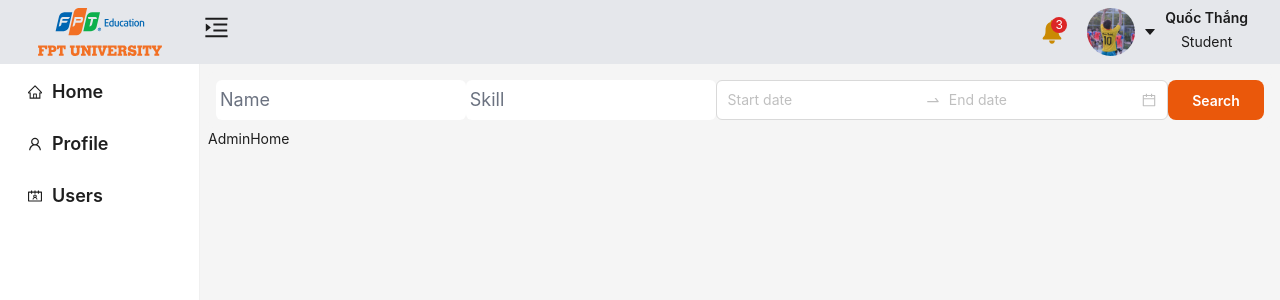
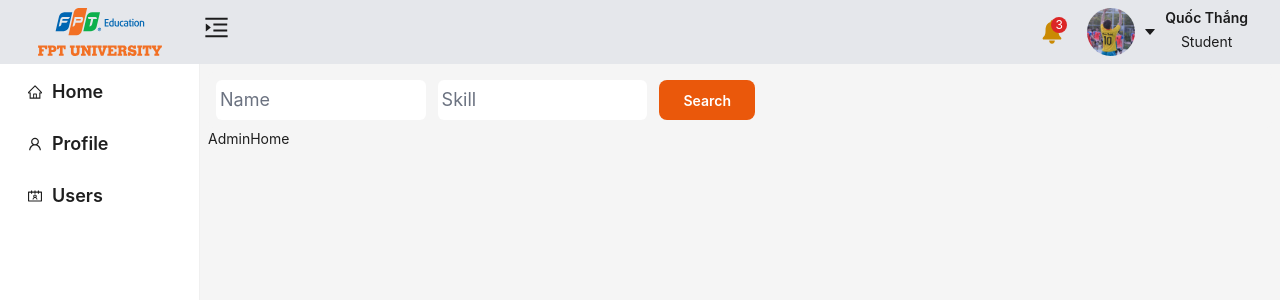
Before and after one commit to Nine-Plus-Plus/SWP-Mentor-Booking-System-FE, a React (Vite) app in the folder client/: page /admin in a window 1280 px wide. Shown: the top 300 px of the page. Built offline with nearby package versions, Linux system fonts and the light colour scheme; sample sign-in values are in the browser's storage.

Commit message:
push edit search

```diff
--- a/client/src/components/banner/Navigation.jsx
+++ b/client/src/components/banner/Navigation.jsx
@@ -1,6 +1,6 @@
-import React, { memo, useState } from 'react';
+import React, { memo, useEffect, useState } from 'react';
 import { Button, Dropdown, Layout, Menu, Space } from 'antd';
-import { NavLink, Outlet } from 'react-router-dom';
+import { NavLink, Outlet, useLocation } from 'react-router-dom';
 import {
   CaretDownOutlined,
   LogoutOutlined,
@@ -22,6 +22,16 @@ const Navigation = ({ children, menuNavbarItemsStudent }) => {
   const { resetUserStore } = useUserStore();
   const [collapsed, setCollapsed] = useState(false);
   const { Content } = Layout;
+  const location = useLocation();
+  const [searchFor, setSearchFor] = useState('');
+
+  useEffect(() => {
+    const subPath = location.pathname.split('/').pop();
+    // console.log(subPath);
+
+    if (subPath === 'student' || subPath === path.STUDENT_PROFILE) setSearchFor(null);
+    else setSearchFor(subPath);
+  }, [location.pathname]);
 
   const handleLogOut = () => {
     resetUserStore();
@@ -129,7 +139,7 @@ const Navigation = ({ children, menuNavbarItemsStudent }) => {
         {/* Component con */}
         <Content className="p-2 overflow-auto h-[calc(100vh-8vh)] w-full">
           <div className="w-full h-full flex flex-col break-words">
-            <Search />
+            {searchFor && <Search searchFor={searchFor} />}
             {children}
           </div>
         </Content>
--- a/client/src/components/common/Search.jsx
+++ b/client/src/components/common/Search.jsx
@@ -1,8 +1,9 @@
 import { DatePicker, Space } from 'antd';
 import React, { useState } from 'react';
 import { Button } from '../index';
+import path from '../../utils/path';
 
-const Search = () => {
+const Search = ({ searchFor }) => {
   const { RangePicker } = DatePicker;
 
   const [payload, setPayload] = useState({
@@ -18,6 +19,7 @@ const Search = () => {
   const handleOnChanges = e => {
     const { name, value } = e.target;
     setPayload(preData => ({ ...preData, [name]: value }));
+    console.log(payload);
   };
 
   const handleSubmit = () => {
@@ -25,9 +27,9 @@ const Search = () => {
   };
 
   return (
-    <div className="flex w-full justify-between h-[7vh] p-2 bg-[#F5F5F5] rounded-md">
+    <div className="flex w-full gap-3 h-[7vh] p-2 bg-[#F5F5F5] rounded-md">
       <input
-        className="rounded-md w-1/4 text-lg p-1"
+        className="rounded-md w-1/5 text-lg p-1"
         type="input"
         placeholder="Name"
         name="name"
@@ -35,13 +37,13 @@ const Search = () => {
       />
 
       <input
-        className="rounded-md w-1/4 text-lg p-1"
+        className="rounded-md w-1/5 text-lg p-1"
         type="input"
         placeholder="Skill"
         name="skill"
         onChange={handleOnChanges}
       />
-
+      {searchFor === path.STUDENT_VIEW_MENTOR && (
         <RangePicker
           showTime={{
             format: 'HH:mm'
@@ -54,6 +56,7 @@ const Search = () => {
           }}
           onOk={onOk}
         />
+      )}
 
       <Button
         text={'Search'}
--- a/client/src/components/login/Login.jsx
+++ b/client/src/components/login/Login.jsx
@@ -41,7 +41,7 @@ const Login = () => {
         toast.success('Login SuccessFull');
         navigate('/student');
       } else {
-        if (response && response.status === 400) toast.error(response.data.error);
+        if (response && response.status === 400) toast.error(response.data.message);
       }
     }
   };
--- a/client/src/components/student/MentorList.jsx
+++ b/client/src/components/student/MentorList.jsx
@@ -2,7 +2,7 @@ import React from 'react'
 
 const MentorList = () => {
     return (
-        <div>
+        <div className='p-3 bg-white rounded-md flex flex-col'>
             Mentor
         </div>
     )
```
Lines whose indentation alone changed are shown as unchanged.
